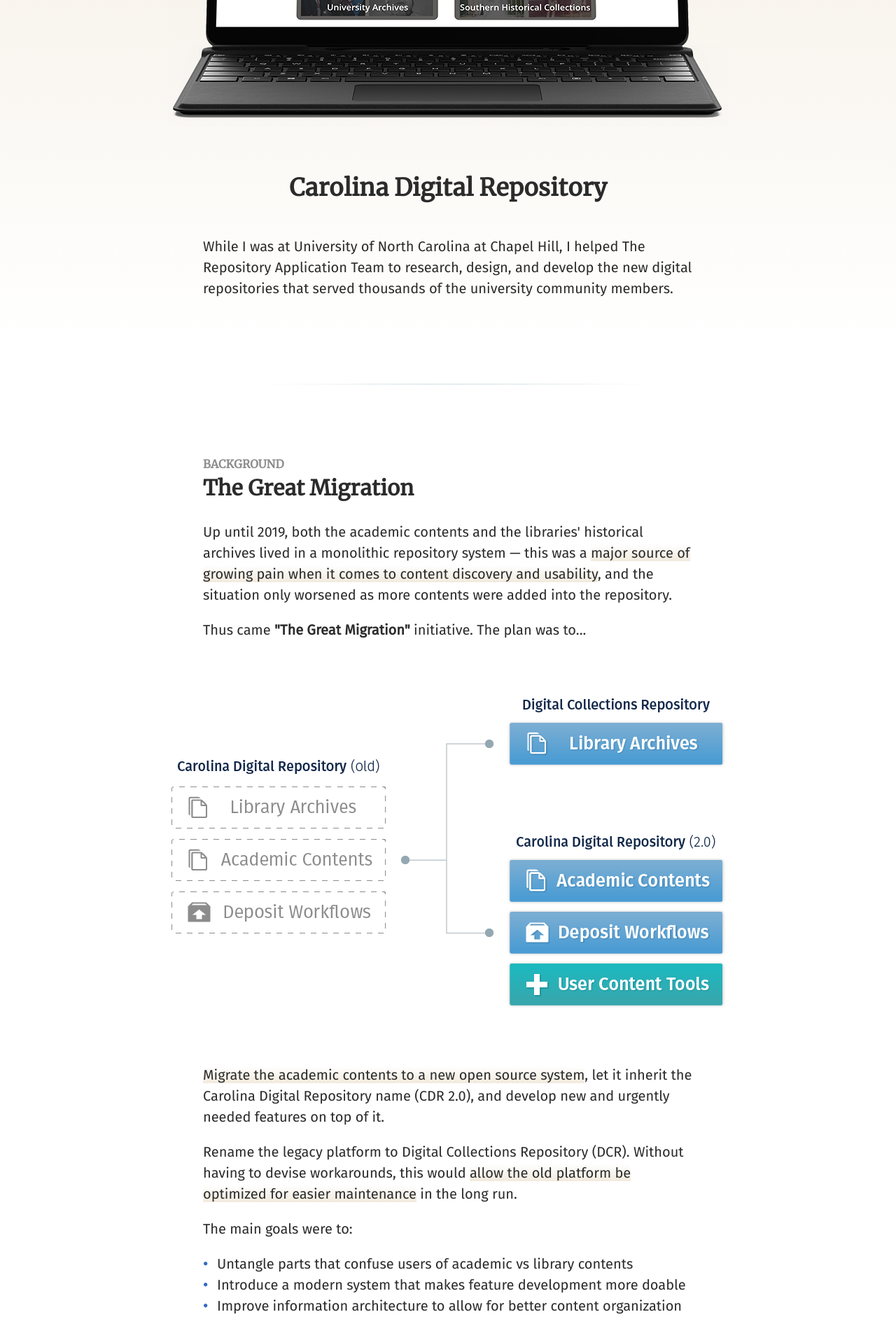
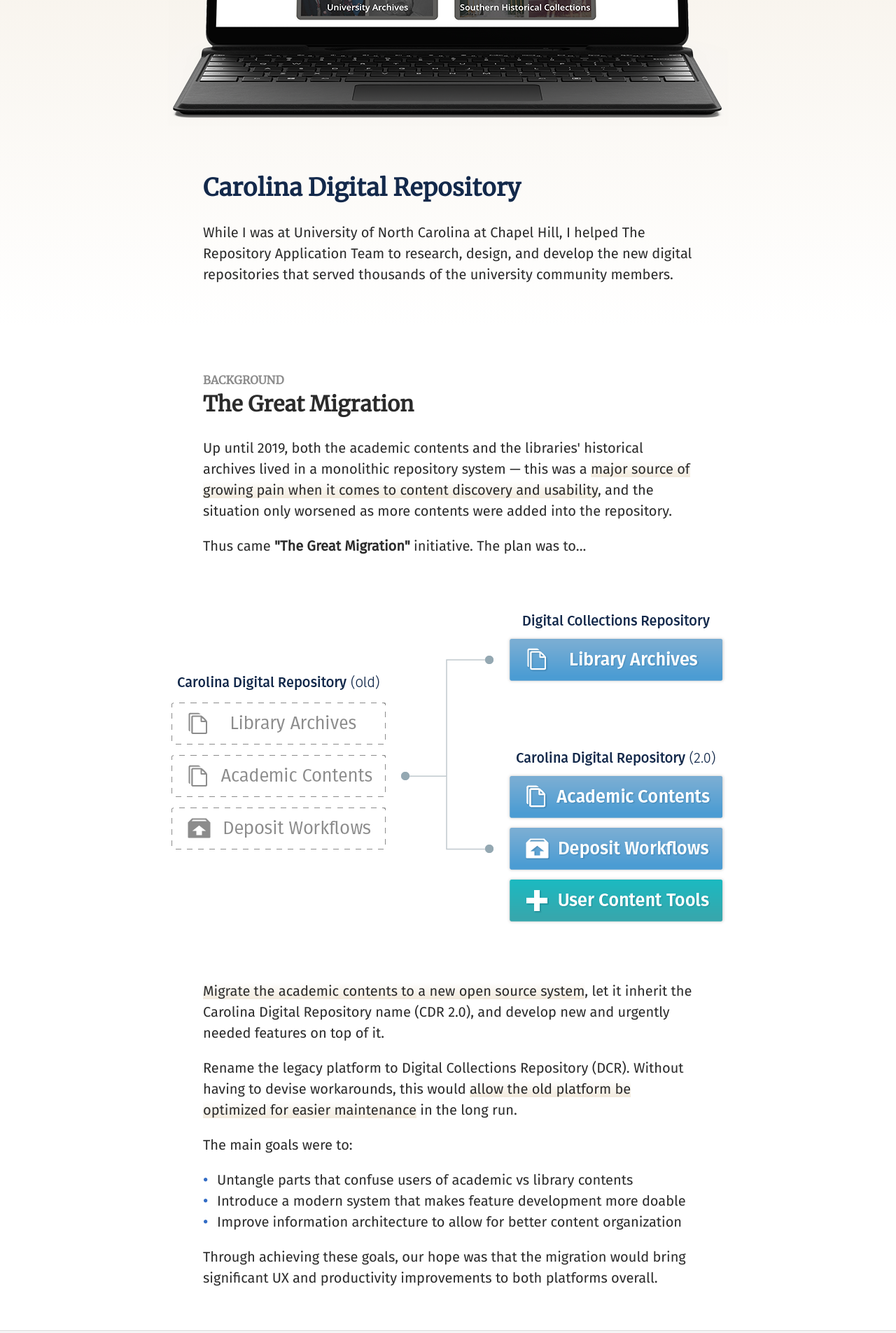
Before and after one commit to scorchingoyster/scorchingoyster.github.io, a Jekyll site: the page built from works/cdr.html, in a window 1280 px wide. Shown: the part 587-2492 px from the top of the page at 70% size. Built offline with Jekyll 4.4.1, drawn with Linux system fonts in a browser that asks for light colours.

Commit message:
Update CDR content

```diff
--- a/assets/css/partials/_works.scss
+++ b/assets/css/partials/_works.scss
@@ -1,12 +1,4 @@
-.divider::after {
-	display: flex;
-	justify-content: center;
-	margin: 1rem 0;
-	color: $base-grey;
-	font-size: 2rem;
-	content: url('/assets/img/cdr/divider.png')
-}
-
+// top-level work section
 section {
 
 	display: flex;
@@ -18,12 +10,19 @@
 
   color: $base-font;
 
+  hr {
+  	// todo: add a custom divider
+  }
+
+  // grey background
 	&.grey {
 		background-color: whitesmoke;
 		border-top: 1px solid darken(whitesmoke, 10%);
 		border-bottom: 1px solid darken(whitesmoke, 10%);
 	}
 
+	// direct descendant container
+	// for restricting content max width
 	& > div {
 		display: flex;
 		flex-direction: column;
@@ -32,6 +31,7 @@
 		max-width: $default-width;
 	}
 
+	// second-level graphics container
 	.graphics {
 	 	display: flex;
 	  justify-content: center;
@@ -41,7 +41,11 @@
 			display: flex;
 			flex-direction: column;
 			align-items: center;
+
+			// all images go into the div container inside figure
+			// for responsive wrapping
 			div {
+				max-width: $default-width;
 				display: flex;
 				justify-content: center;
 				flex-wrap: wrap;
@@ -53,7 +57,6 @@
 
 		img {
 			max-width: 100%;
-			object-fit: contain;
 		}
 
 		figcaption {
@@ -61,7 +64,9 @@
 			opacity: 0.7;
 		}
 
+		// subset of .graphics class that contain screens only
 		&.screen {
+			// todo: need media query to dynamically adjust image width
 			img {
 				max-width: 500px;
 				margin: 0.8rem;
@@ -73,6 +78,7 @@
 				}
 			}
 
+			// subset of .screen styling for dark background
 			&.alt {
 				img {
 					margin: 0.8rem;
@@ -83,6 +89,8 @@
 		}
 	}
 
+
+	// second-level text container
 	.text {
 		max-width: $text-width;
 
@@ -93,7 +101,9 @@
 		h1, h2, h3, h4, h5, h6 {
 			display: flex;
 			flex-direction: column;
+
 			line-height: 1.5;
+			// category header
 			span {
 				font-weight: 700;
 				font-size: 0.8rem;
@@ -101,6 +111,8 @@
 			}
 		}
 
+
+		// smaller type list section
 		.list {
 			margin: 0.1rem 0;
 			padding: 0.05px;
@@ -108,7 +120,9 @@
 			h3 {
 				color: darken($base-grey, 10%);
 			}
-			// need fix: media query
+
+			// todo: media query to fix weird stacking
+			// multi-column lists
 			.cols {
 				display: flex;
 				justify-content: space-between;
@@ -122,29 +136,34 @@
 	}
 
 
-	// CDR
+	// --- CDR specific styling ---
+
 
 	em {
 		background: linear-gradient(180deg, rgba(255,255,255,0), $cdr-beige);
-
 		font-style: normal;
 	}
 
 
-
+	// cdr banner background
 	&.cdr-banner {
 		background: linear-gradient(0deg, rgba(255,255,255,0), $cdr-beige);
+		h1 {
+			color: $cdr-navy;
+		}
 	}
 
+	// cdr style navy blue background
 	&.cdr-navy {
 		background-color: $cdr-navy;
 		border-top: 1px solid lighten($cdr-navy, 20%);
 		border-bottom: 1px solid lighten($cdr-navy, 20%);
 		color: white;
-		.text h2 span {
+		h2 span {
 			color: lighten($cdr-navy,60%);
 		}
 
+		// quote for cdr navy blue styling
 		blockquote {
 			margin: 2rem 1.5rem;
 			padding: 1rem 0;
@@ -155,6 +174,8 @@
 			text-align: center;
 			color: $cdr-beige;
 		}
+
+		// override default link style for better visibility
 		a {
 			color: lighten($link,30%);
 			text-decoration: none;
@@ -169,6 +190,8 @@
 		}
 	}
 
+
+	// full width UNC tower background
 	&.cdr-photo {
 		height: 300px;
 		background-image: url("/assets/img/cdr/fall-tower.jpg");
@@ -177,6 +200,7 @@
 		box-shadow: inset 0 0 1rem 0.1rem lighten($base-font, 15%);
 	}
 
+	// cdr style list dots
 	ul {
 		list-style: none;
 		// Nested li titles
@@ -190,5 +214,5 @@
 		}
 	}
 
-	// end CDR
+	// --- end CDR ---
 }
--- a/works/cdr.html
+++ b/works/cdr.html
@@ -5,7 +5,7 @@
 ---
 
 <section class="cdr-banner">
-
+	<div>
 		<div class="graphics">
 			<figure>
 				<div>
@@ -19,11 +19,10 @@
 
 			<p>While I was at University of North Carolina at Chapel Hill, I helped The Repository Application Team to research, design, and develop the new digital repositories that served thousands of the university community members.
 		</div>
-
+	</div>
 
 </section>
 
-<div class="divider"></div>
 
 <section>
 
@@ -183,8 +182,6 @@
 				</div>
 			</figure>
 		</div>
-
-		<div class="divider"></div>
 
 		<div class="text">
 			<p>Key research takeaways:</p>
```
Lines whose indentation alone changed are shown as unchanged.
